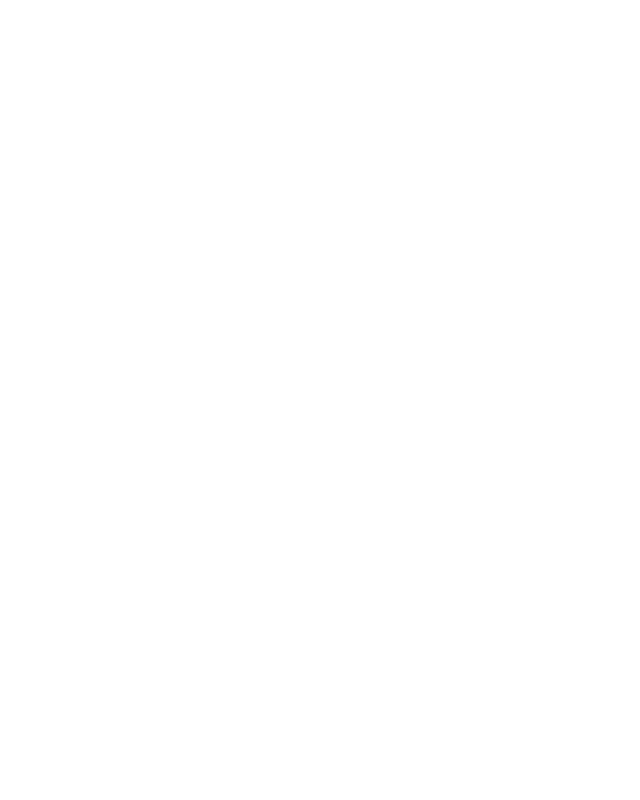
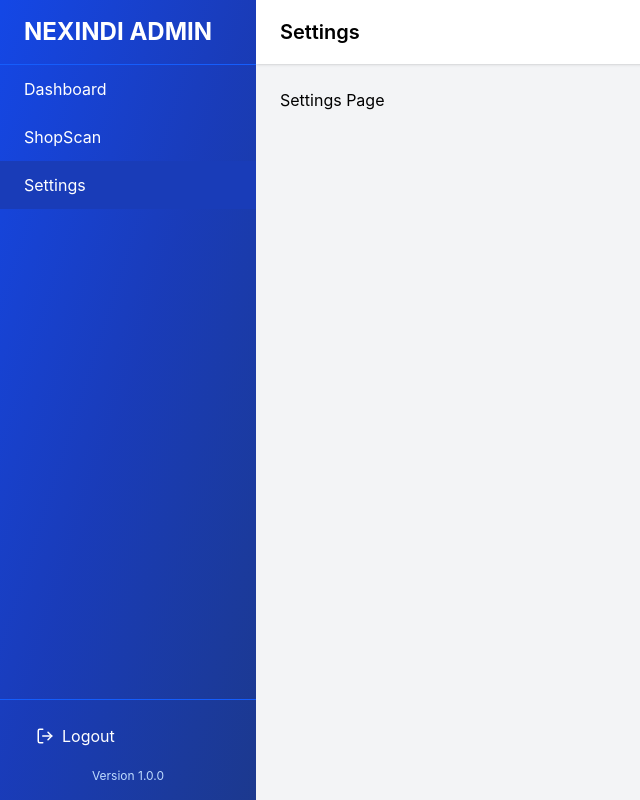
Before and after one commit to Gideonngige/nexindi-dashboard, a React (Vite) app: page /settings in a window 1280 px wide. Before the commit this address had no page. Shown: the whole page, without its empty margins (0-640 px from the left). Built offline with nearby package versions, Linux system fonts and the light colour scheme.

Commit message:
added new pages

```diff
--- a/src/App.jsx
+++ b/src/App.jsx
@@ -1,6 +1,9 @@
 import React from 'react';
 import { BrowserRouter as Router, Routes, Route } from 'react-router-dom';
 import Signin from './Pages/Signin';
+import Shopscan from './Pages/Shopscan';
+import Dashboard from './Pages/Dashboard';
+import Settings from './Pages/Settings';
 
 
 function App() {
@@ -8,6 +11,10 @@
     <Router>
       <Routes>
         <Route path="/" element={<Signin />} />
+        <Route path="/dashboard" element={<Dashboard />} />
+        <Route path="/shopscan" element={<Shopscan />} />
+        <Route path="/settings" element={<Settings />} />
+
 
       </Routes>
     </Router>
--- /dev/null
+++ b/src/Pages/Dashboard.jsx
@@ -0,0 +1,18 @@
+// src/screens/admin/Payments.js
+import React, { useEffect, useState } from "react";
+import Layout from "./Layout";
+import api from "../Api/Api";
+import Swal from "sweetalert2";
+
+const Shopscan = () => {
+
+  return (
+     <Layout title="Dashboard">
+    <div className="flex">
+     <h2>Dashboard Page</h2>
+    </div>
+    </Layout>
+  );
+};
+
+export default Shopscan;
--- /dev/null
+++ b/src/Pages/Layout.jsx
@@ -0,0 +1,24 @@
+// components/Layout.js
+import React from "react";
+import Sidebar from "./Sidebar";
+import Topbar from "./Topbar";
+
+const Layout = ({ title, children }) => {
+  return (
+    <div className="flex h-screen bg-gray-100">
+      {/* Sidebar */}
+      <Sidebar />
+
+      {/* Main Content */}
+      <div className="flex-1 flex flex-col">
+        {/* Topbar */}
+        <Topbar title={title} />
+
+        {/* Page Content */}
+        <main className="flex-1 p-6 overflow-y-auto">{children}</main>
+      </div>
+    </div>
+  );
+};
+
+export default Layout;
--- /dev/null
+++ b/src/Pages/Settings.jsx
@@ -0,0 +1,18 @@
+// src/screens/admin/Payments.js
+import React, { useEffect, useState } from "react";
+import Layout from "./Layout";
+import api from "../Api/Api";
+import Swal from "sweetalert2";
+
+const Settings = () => {
+
+  return (
+     <Layout title="Settings">
+    <div className="flex">
+     <h2>Settings Page</h2>
+    </div>
+    </Layout>
+  );
+};
+
+export default Settings;
--- /dev/null
+++ b/src/Pages/Shopscan.jsx
@@ -0,0 +1,18 @@
+// src/screens/admin/Payments.js
+import React, { useEffect, useState } from "react";
+import Layout from "./Layout";
+import api from "../Api/Api";
+import Swal from "sweetalert2";
+
+const Shopscan = () => {
+
+  return (
+     <Layout title="ShopScan">
+    <div className="flex">
+     <h2>ShopScan Page</h2>
+    </div>
+    </Layout>
+  );
+};
+
+export default Shopscan;
--- /dev/null
+++ b/src/Pages/Sidebar.jsx
@@ -0,0 +1,156 @@
+// components/Sidebar.js
+import React, { useState } from "react";
+import { NavLink } from "react-router-dom";
+import { LogOut, Menu, X } from "lucide-react"; // icons
+import { useNavigate } from "react-router-dom";
+
+
+const Sidebar = () => {
+  const navigate = useNavigate();
+  const [isOpen, setIsOpen] = useState(false);
+
+  const linkClasses =
+    "block px-6 py-3 hover:bg-blue-600 cursor-pointer transition-colors";
+  const activeClasses = "bg-blue-800";
+
+  const handleLogout = () => {
+    localStorage.removeItem("token");
+    navigate("/");
+  };
+
+  return (
+    <>
+      {/* Mobile Top Bar (only small screens) */}
+      <div className="md:hidden flex items-center justify-between bg-blue-700 dark:bg-gray-800 text-white px-4 py-3 shadow-md fixed top-0 left-0 right-0 z-50">
+        <div className="text-xl font-bold">NEXINDI ADMIN</div>
+        <button
+          onClick={() => setIsOpen(!isOpen)}
+          className="focus:outline-none"
+        >
+          {isOpen ? <X size={28} /> : <Menu size={28} />}
+        </button>
+      </div>
+
+      {/* Sidebar */}
+      <aside
+  className={`
+    fixed md:static top-0 left-0 h-full md:h-screen w-64
+    bg-gradient-to-br from-blue-700 via-blue-800 to-blue-900
+    dark:bg-gray-800
+    text-white flex flex-col
+    transform transition-transform duration-300 z-40
+    ${isOpen ? "translate-x-0" : "-translate-x-full md:translate-x-0"}
+  `}
+>
+        {/* Sidebar Header (desktop only) */}
+        <div className="hidden md:flex items-center justify-between px-6 py-4 border-b border-blue-600">
+          <div className="text-2xl font-bold">NEXINDI ADMIN</div>
+        </div>
+
+        {/* Nav Links */}
+        <nav className="flex-1 overflow-y-auto mt-16 md:mt-0">
+          <ul>
+            <li>
+              <NavLink
+                to="/dashboard"
+                onClick={() => setIsOpen(false)}
+                className={({ isActive }) =>
+                  `${linkClasses} ${isActive ? activeClasses : ""}`
+                }
+              >
+                Dashboard
+              </NavLink>
+            </li>
+            <li>
+              <NavLink
+                to="/shopscan"
+                onClick={() => setIsOpen(false)}
+                className={({ isActive }) =>
+                  `${linkClasses} ${isActive ? activeClasses : ""}`
+                }
+              >
+                ShopScan
+              </NavLink>
+            </li>
+            {/* <li>
+              <NavLink
+                to="/riders"
+                onClick={() => setIsOpen(false)}
+                className={({ isActive }) =>
+                  `${linkClasses} ${isActive ? activeClasses : ""}`
+                }
+              >
+                Riders
+              </NavLink>
+            </li>
+            <li>
+              <NavLink
+                to="/rides"
+                onClick={() => setIsOpen(false)}
+                className={({ isActive }) =>
+                  `${linkClasses} ${isActive ? activeClasses : ""}`
+                }
+              >
+                Rides
+              </NavLink>
+            </li>
+            <li>
+              <NavLink
+                to="/payments"
+                onClick={() => setIsOpen(false)}
+                className={({ isActive }) =>
+                  `${linkClasses} ${isActive ? activeClasses : ""}`
+                }
+              >
+                Payments
+              </NavLink>
+            </li>
+            <li>
+              <NavLink
+                to="/pushnotification"
+                onClick={() => setIsOpen(false)}
+                className={({ isActive }) =>
+                  `${linkClasses} ${isActive ? activeClasses : ""}`
+                }
+              >
+                Push Notifications
+              </NavLink>
+            </li>*/}
+            <li>
+              <NavLink
+                to="/settings"
+                onClick={() => setIsOpen(false)}
+                className={({ isActive }) =>
+                  `${linkClasses} ${isActive ? activeClasses : ""}`
+                }
+              >
+                Settings
+              </NavLink>
+            </li>
+          </ul>
+        </nav>
+      {/* bottom section */}
+      <div className="border-t border-blue-600 px-6 py-4">
+        <button onClick={handleLogout}
+        className="w-full flex items-center gap-2 text-white hover:text-white hover:bg-blue-600 px-3 py-2 rounded-lg transition">
+          <LogOut size={18} />
+          Logout
+        </button>
+        <p className="text-xs text-blue-200 mt-3 text-center">
+          Version 1.0.0
+        </p>
+      </div>
+      </aside>
+
+      {/* Background Overlay (mobile only) */}
+      {isOpen && (
+        <div
+          className="fixed inset-0 bg-black bg-opacity-40 z-30 md:hidden"
+          onClick={() => setIsOpen(false)}
+        ></div>
+      )}
+    </>
+  );
+};
+
+export default Sidebar;
--- /dev/null
+++ b/src/Pages/Topbar.jsx
@@ -0,0 +1,26 @@
+// components/Topbar.js
+import React from "react";
+import { API_URL } from "../Env/Env";
+
+const Topbar = ({ title }) => {
+  const storedUser = localStorage.getItem("user");
+  const user = storedUser ? JSON.parse(storedUser) : null;
+
+  return (
+    <header className="h-16 bg-white dark:bg-gray-800 shadow flex items-center justify-between px-6">
+      <h1 className="text-xl dark:text-gray-100 font-semibold">{title}</h1>
+      {user && (
+        <div className="flex items-center space-x-4">
+          <span className="font-medium dark:text-gray-100">{user.user_name}</span>
+          <img
+            src={user.profile_image}
+            alt="profile"
+            className="w-10 h-10 rounded-full object-cover"
+          />
+        </div>
+      )}
+    </header>
+  );
+};
+
+export default Topbar;
```
